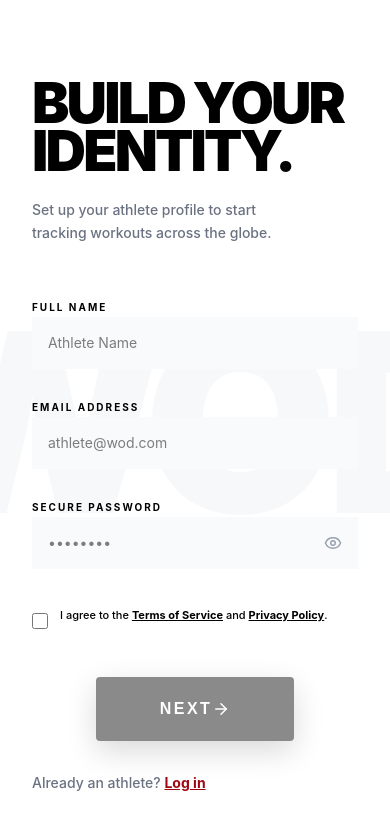
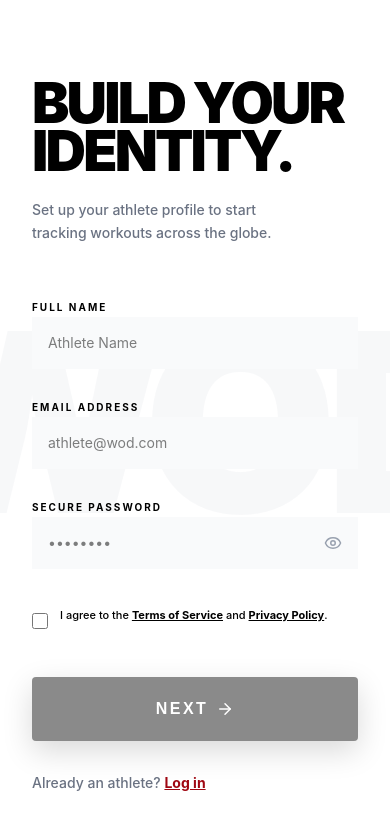
Before and after one commit to kamawebdev13/wod-everywhere, a React (Vite) app in the folder client/: page /register-step-1 in a window 390 px wide. Shown: the top 830 px of the page. Built offline with nearby package versions, Linux system fonts and the light colour scheme; no server answers.

Commit message:
style(auth): optimize register buttons for web and mobile views
- Adjusted register forms to use responsive width on submit buttons.
- Implemented full-width layout for mobile and auto-width for desktop.
- Ensured central alignment and consistent padding across registration steps.

```diff
--- a/client/src/components/register/register-one-form.tsx
+++ b/client/src/components/register/register-one-form.tsx
@@ -109,12 +109,13 @@ export const RegisterOneForm = ({
         </div>
 
         {/* ACCIÓN: Botón de envío - Estado deshabilitado calculado en el Hook */}
-        <div className="pt-6 flex justify-center">
+        <div className="pt-6 flex justify-center w-full">
             <Button
                 type="submit"
                 disabled={isSubmitDisabled}
-                className="h-16 px-16 bg-[#1A1A1A] hover:bg-black text-white text-[16px] font-black uppercase tracking-[0.15em] shadow-[0_10px_30px_rgba(0,0,0,0.3)] transition-all flex items-center justify-center"
+                className="h-16 w-full md:w-auto px-16 bg-[#1A1A1A] hover:bg-black text-white text-[16px] font-black uppercase tracking-[0.15em] shadow-[0_10px_30px_rgba(0,0,0,0.3)] transition-all flex items-center justify-center gap-2"
             >
+                {/* Contenido del botón con espaciado interno definido */}
                 NEXT <ArrowRight size={18} />
             </Button>
         </div>
```
